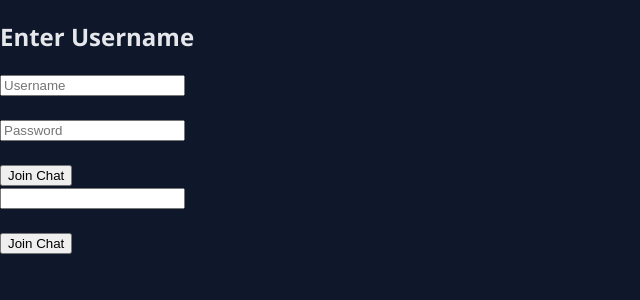
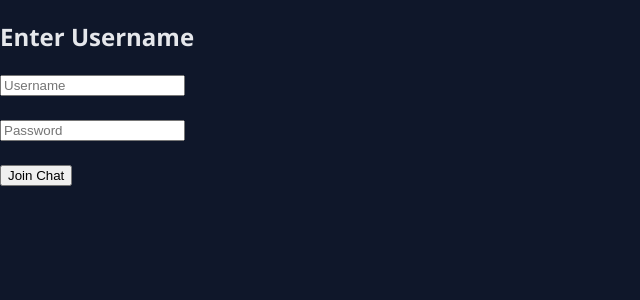
Before and after one commit to gpryan50-star/web-chat-app, a Flask app: page / in a window 1280 px wide. Shown: the top 300 px of the page, without its empty margins (0-640 px from the left). Run offline with Flask 3, Linux system fonts and the light colour scheme.

```diff
--- a/templates/login.html
+++ b/templates/login.html
@@ -11,11 +11,5 @@
     <input name="username" placeholder="Username" required /><br><br>
     <input type="password" name="password" placeholder="Password" required /><br><br>
     <button>Join Chat</button>
-  </form>
-
-    <input name="username" required />
-    <br><br>
-    <button>Join Chat</button>
-  </form>
 </body>
 </html>
```
